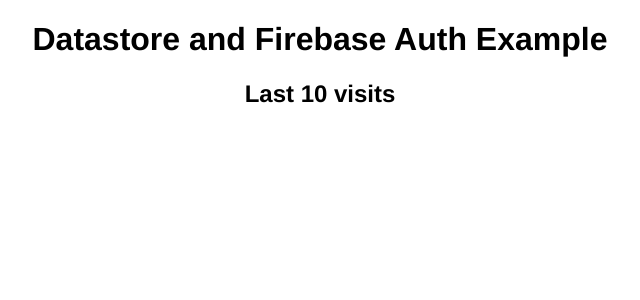
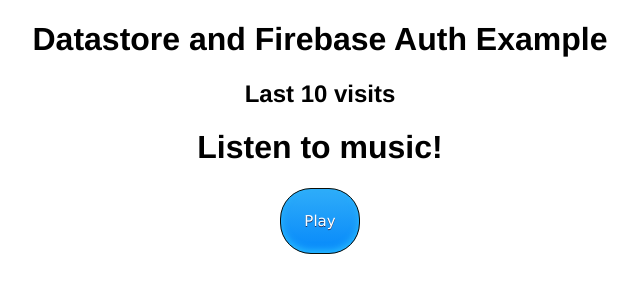
Before and after one commit to rachelxwang/listentoweather, a Flask app: page / in a window 1280 px wide. Shown: the top 300 px of the page, without its empty margins (320-960 px from the left). Run offline with Flask 2, Linux system fonts and the light colour scheme; data that the repository does not hold is empty; parts of the project's set-up code (start-up, migrations or seed data) failed here and were passed over.

Commit message:
Add giant play button

```diff
--- a/building-an-app/static/style.css
+++ b/building-an-app/static/style.css
@@ -2,3 +2,27 @@
     font-family: "helvetica", sans-serif;
     text-align: center;
   }
+
+.myButton {
+	box-shadow:inset 0px -3px 7px 0px #29bbff;
+	background:linear-gradient(to bottom, #2dabf9 5%, #0688fa 100%);
+	background-color:#2dabf9;
+	border-radius:31px;
+	border:1px solid #0b0e07;
+	display:inline-block;
+	cursor:pointer;
+	color:#ffffff;
+	font-family:Verdana;
+	font-size:15px;
+	padding:23px 23px;
+	text-decoration:none;
+	text-shadow:0px 1px 0px #263666;
+}
+.myButton:hover {
+	background:linear-gradient(to bottom, #0688fa 5%, #2dabf9 100%);
+	background-color:#0688fa;
+}
+.myButton:active {
+	position:relative;
+	top:1px;
+}
--- a/building-an-app/templates/index.html
+++ b/building-an-app/templates/index.html
@@ -12,5 +12,9 @@
   <h2>Last 10 visits</h2>
 {% for time in times %}  <p>{{ time['timestamp'] }}</p>
 {% endfor %}
+
+  <h1>Listen to music!</h1>
+  <a href="#" class="myButton">Play</a>
+
 </body>
 </html>
```
